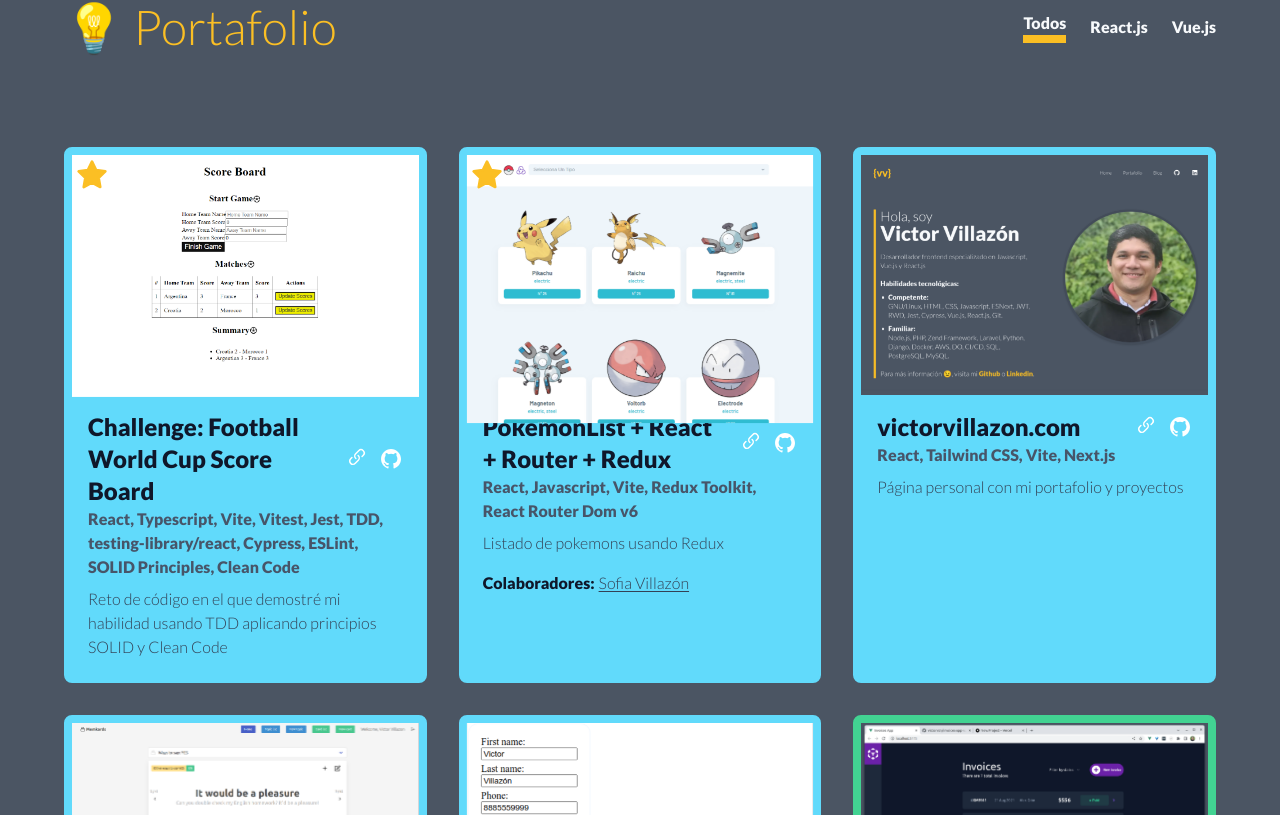
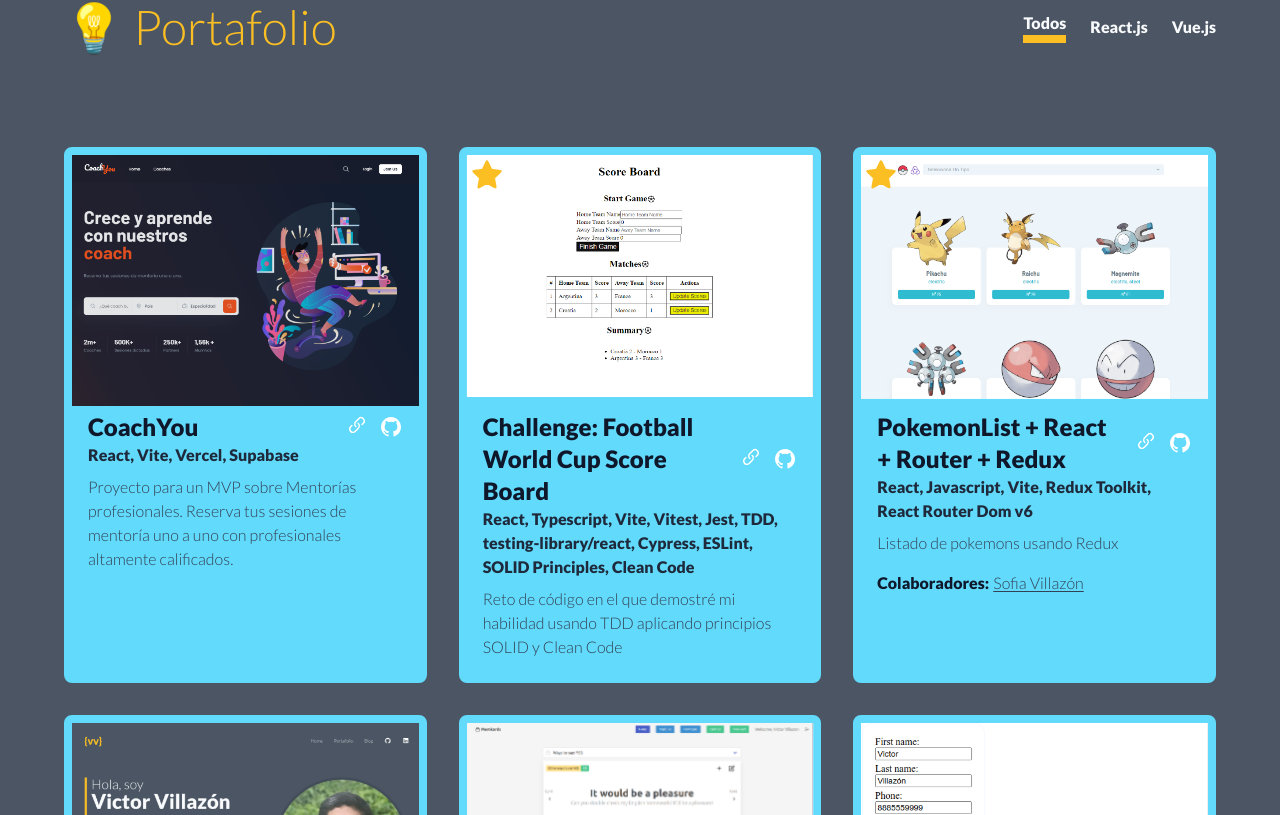
Before and after one commit to victorvzn/victorvillazon-portfolio, a Next.js app: page / in a window 1280 px wide. Shown: the part 905-1720 px from the top of the page. Built offline with nearby package versions, Linux system fonts and the light colour scheme.

Commit message:
feat: add a new project

```diff
--- a/components/Card.jsx
+++ b/components/Card.jsx
@@ -24,7 +24,7 @@ const Card = ({
         {isVip &&
           <svg xmlns="http://www.w3.org/2000/svg" width="32" height="32" fill="none" stroke="currentColor" strokeLinecap="round" strokeLinejoin="round" strokeWidth="2" className="feather feather-star  text-amber-400 fill-amber-400 absolute top-1 left-1 z-10" viewBox="0 0 24 24"><path d="m12 2 3.09 6.26L22 9.27l-5 4.87 1.18 6.88L12 17.77l-6.18 3.25L7 14.14 2 9.27l6.91-1.01L12 2z"/></svg>
         }
-        <Link href={links.live} target='_blank' className='text-white'>
+        <Link href={links.live} target='_blank' className='text-white overflow-hidden'>
           <Image
             className='inset-0 w-auto h-auto object-cover'
             src={image}
@@ -61,7 +61,7 @@ const Card = ({
               }
             </div>
           </div>
-          <div className="text-md font-semibold text-slate-600">{tags.join(', ')}</div>
+          <div className="text-md font-semibold text-slate-800">{tags.join(', ')}</div>
           <div className="w-full flex flex-col text-md font-medium text-slate-700 mt-2">
             {content}
             {collaborators.length > 0 &&
--- a/pages/index.js
+++ b/pages/index.js
@@ -11,7 +11,21 @@ export default function Home() {
 
   const [cards, setCards] = useState([
     {
-      id: 7,
+      id: 1,
+      type: 'react',
+      image: '/images/coach-you-app.png',
+      title: 'CoachYou',
+      content: 'Proyecto para un MVP sobre Mentorías profesionales. Reserva tus sesiones de mentoría uno a uno con profesionales altamente calificados.',
+      tags: ['React', 'Vite', 'Vercel', 'Supabase'],
+      links: {
+        live: 'https://coach-you-react.vercel.app',
+        repository: 'https://github.com/victorvzn/coachYouReact'
+      },
+      isVip: false,
+      isHidden: false
+    },
+    {
+      id: 2,
       type: 'react',
       image: '/images/score-board-challenge-tdd.png',
       title: 'Challenge: Football World Cup Score Board',
@@ -25,7 +39,7 @@ export default function Home() {
       isHidden: false
     },
     {
-      id: 8,
+      id: 3,
       type: 'react',
       image: '/images/pokemon-list-react-router-redux.png',
       title: 'PokemonList + React + Router + Redux',
@@ -43,7 +57,7 @@ export default function Home() {
       }]
     },
     {
-      id: 1,
+      id: 4,
       type: 'react',
       image: '/images/personal1.png',
       title: 'victorvillazon.com',
@@ -55,7 +69,7 @@ export default function Home() {
       },
     },
     {
-      id: 2,
+      id: 5,
       type: 'react',
       image: '/images/memkards1.png',
       title: 'Memkards',
@@ -79,7 +93,7 @@ export default function Home() {
       }
     },
     {
-      id: 4,
+      id: 7,
       type: 'vue',
       image: '/images/invoice-app.png',
       title: 'Challenge: Invoice app',
@@ -91,7 +105,7 @@ export default function Home() {
       },
     },
     {
-      id: 3,
+      id: 8,
       type: 'vue',
       image: '/images/pokemon-challenge1.png',
       title: 'Challenge: Pokemon',
@@ -103,7 +117,7 @@ export default function Home() {
       },
     },
     {
-      id: 5,
+      id: 9,
       type: 'vue',
       image: '/images/vendedores-a-correr-1.png',
       title: 'Challenge: Vendedores',
```
Also changed, not shown: public/images/coach-you-app.png (added), public/images/pokemon-list-react-router-redux.png.
